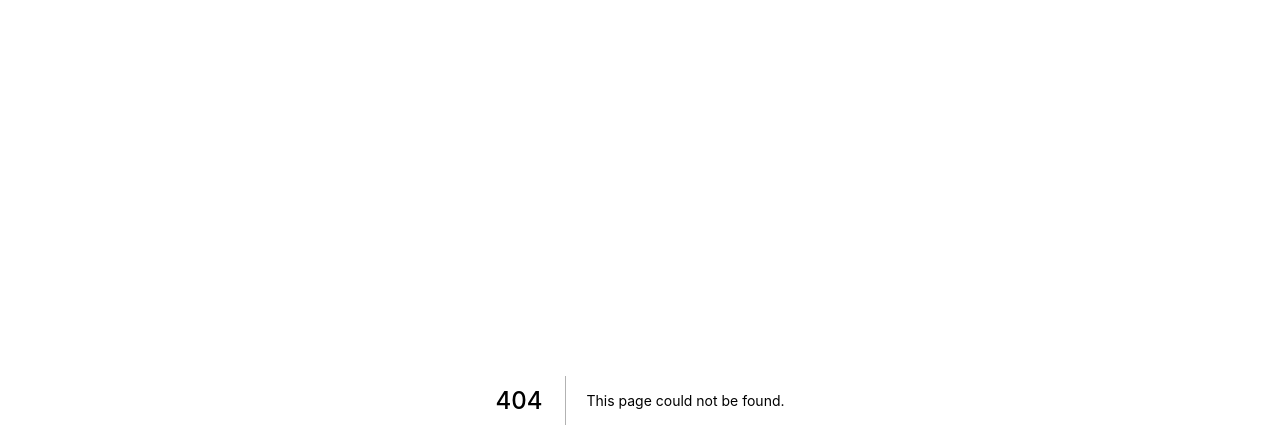
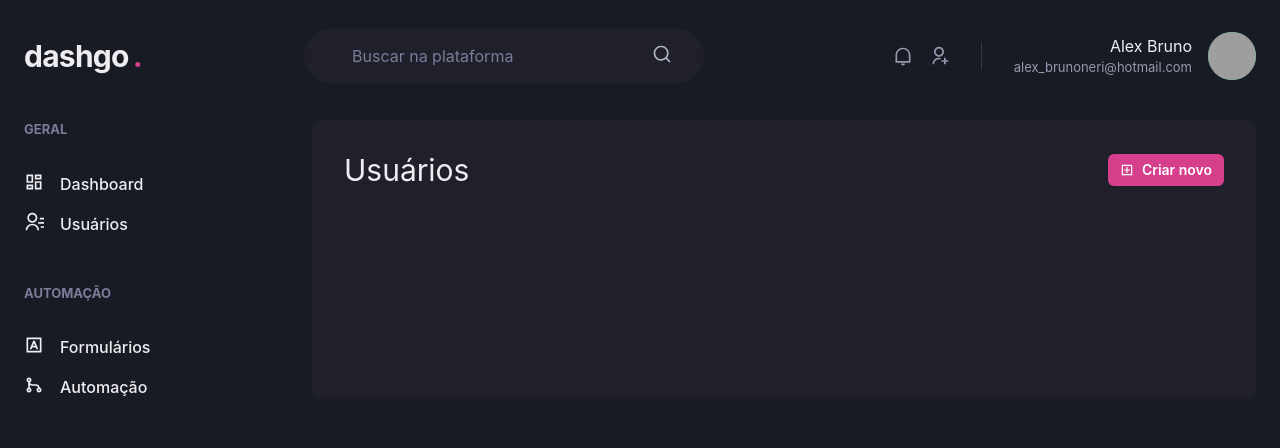
Before and after one commit to alexbruno10/dashgo, a Next.js app: page /users in a window 1280 px wide. Before the commit this address had no page. Shown: the top 448 px of the page. Built offline with nearby package versions, Linux system fonts and the light colour scheme; grey boxes are pictures that could not be loaded.

Commit message:
Create page Users

```diff
--- /dev/null
+++ b/src/pages/users/index.tsx
@@ -0,0 +1,36 @@
+import { Box, Button, Flex, Heading, Icon } from "@chakra-ui/react";
+import { RiAddBoxLine } from "react-icons/ri";
+
+import { Header } from '../../components/Header'
+import { Sidebar } from "../../components/Sidebar";
+
+export default function UserList() {
+    return (
+
+        <Box>
+            <Header />
+
+            <Flex w="100%" my="6" maxWidth={1400} mx="auto" px="6">
+                <Sidebar />
+
+                <Box flex="1" borderRadius={8} bg="gray.800" p="8">
+                    <Flex mb="8" justify="space-between" align="center">
+                        <Heading size="lg" fontWeight="normal">Usuários</Heading>
+
+                        <Button
+                        as="a"
+                        size="sm"
+                        fontSize="sm"
+                        colorScheme="pink"
+                        leftIcon={<Icon as={RiAddBoxLine} />}
+                        >
+                            Criar novo
+                        </Button>
+                    </Flex>
+                </Box>
+            </Flex>
+
+        </Box>
+
+    );
+}
```
